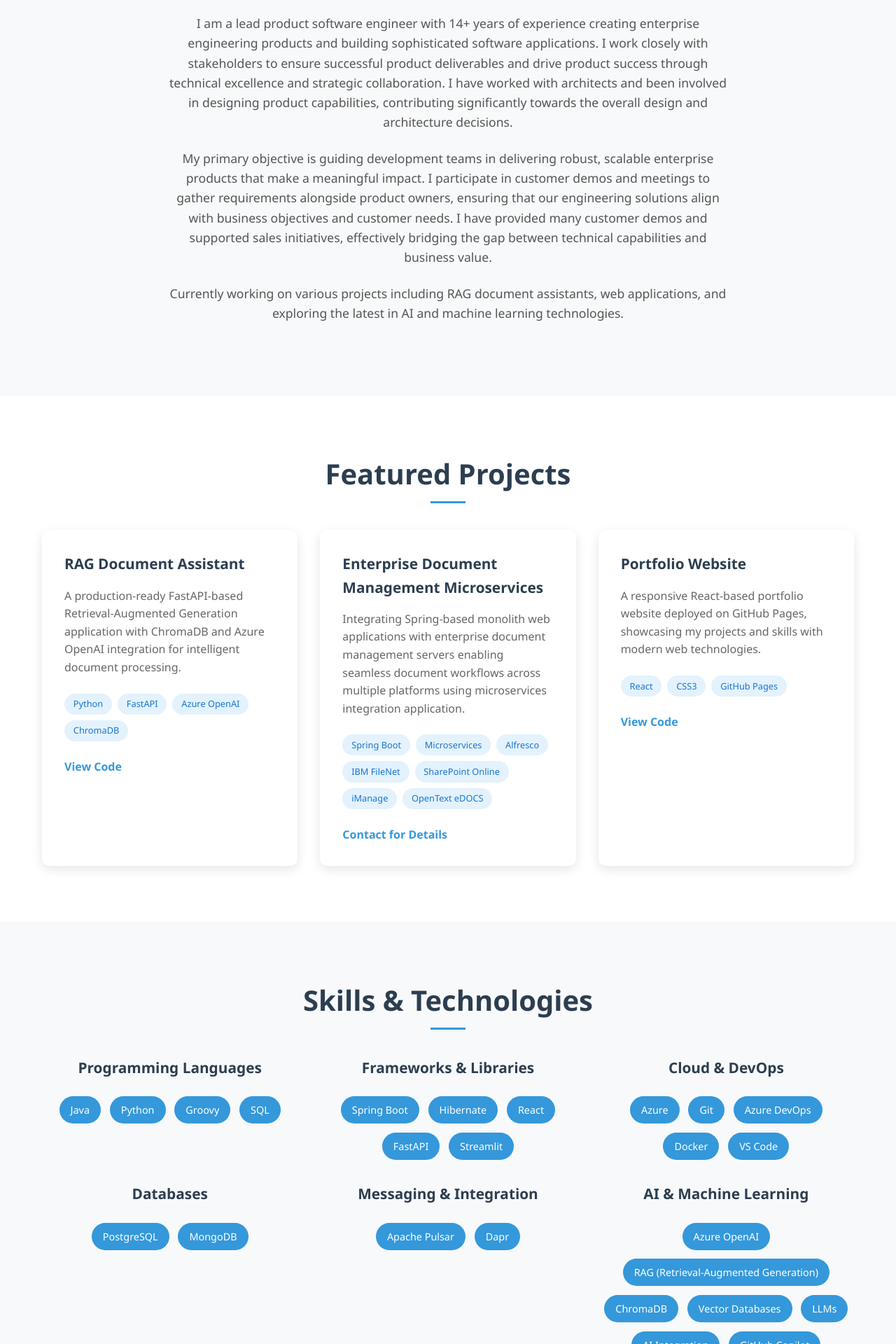
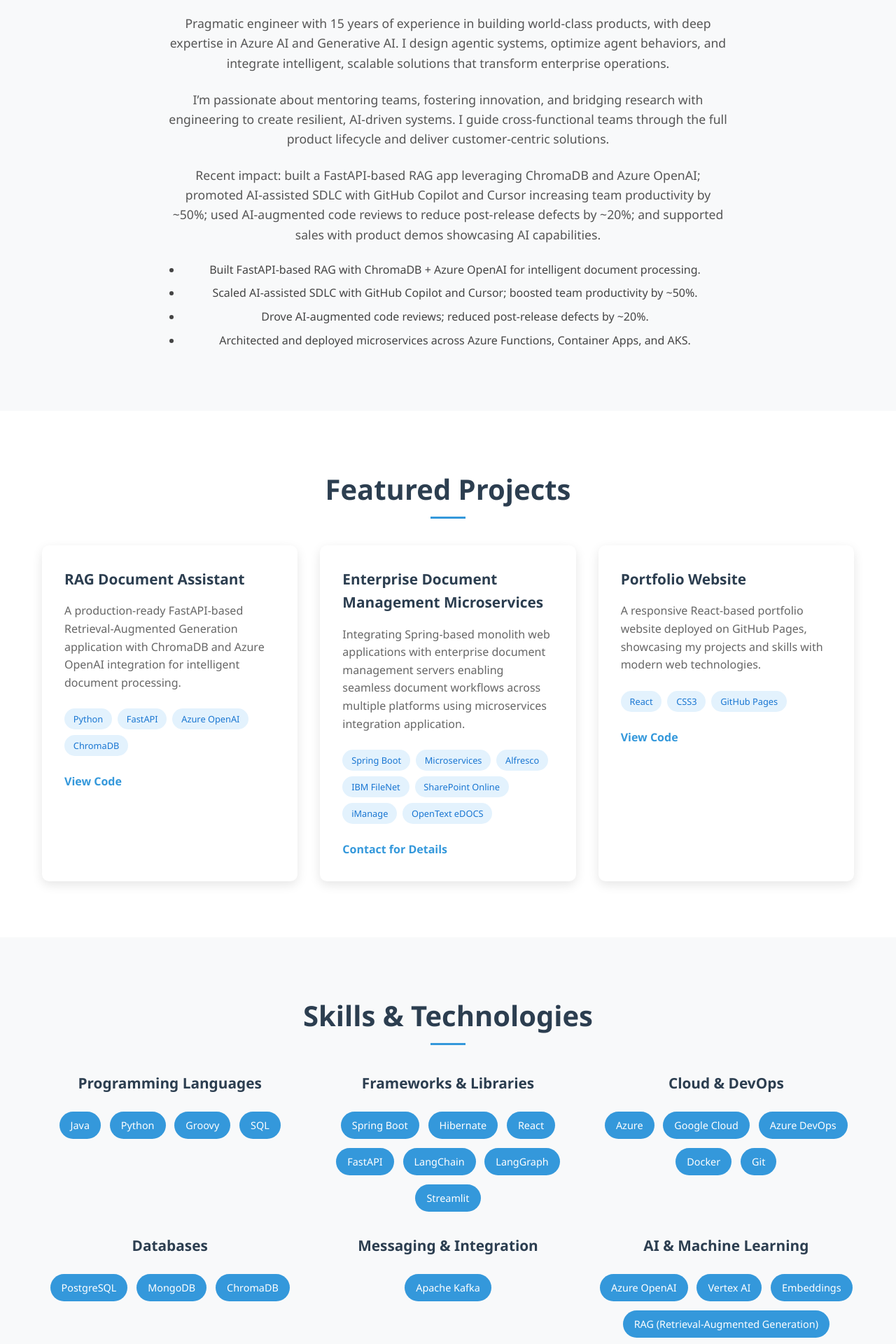
Before and after one commit to divyasivamurugan/divyasivamurugan.github.io, a React (Create React App) app: page / in a window 1280 px wide. Shown: the part 800-2720 px from the top of the page at 70% size. Built offline with nearby package versions, Linux system fonts and the light colour scheme.

Commit message:
Align About with resume highlights; update AI skills (Embeddings, Copilot Studio); adjust hero subtitle

```diff
--- a/src/App.css
+++ b/src/App.css
@@ -334,6 +334,78 @@
   }
 }
 
+/* Resume Section */
+.resume .resume-header {
+  text-align: center;
+  margin-bottom: 2rem;
+}
+
+.resume-name {
+  font-size: 1.8rem;
+  color: #2c3e50;
+  margin-top: 0.5rem;
+}
+
+.resume-meta {
+  color: #555;
+  margin: 0.5rem 0 1rem;
+}
+
+.resume-contacts {
+  display: flex;
+  flex-wrap: wrap;
+  gap: 0.6rem;
+  justify-content: center;
+  color: #666;
+}
+
+.resume-contacts a {
+  color: #3498db;
+  text-decoration: none;
+}
+
+.resume-section {
+  margin: 2rem 0;
+}
+
+.resume-list {
+  margin-left: 1.25rem;
+  color: #444;
+}
+
+.resume-list li {
+  margin: 0.5rem 0;
+}
+
+.bullet-list {
+  margin-left: 1.25rem;
+}
+
+.experience-item {
+  margin-bottom: 1.5rem;
+}
+
+.role-title {
+  font-weight: 700;
+  color: #2c3e50;
+}
+
+.role-meta {
+  color: #777;
+  margin-bottom: 0.5rem;
+}
+
+.resume-list.two-col {
+  columns: 2;
+  column-gap: 2rem;
+}
+
+@media (max-width: 768px) {
+  .resume-list.two-col {
+    columns: 1;
+  }
+}
+
 /* Responsive Design */
 @media (max-width: 768px) {
   .nav-menu {
--- a/src/App.js
+++ b/src/App.js
@@ -20,9 +20,9 @@
       <section id="hero" className="hero">
         <div className="hero-content">
           <h1 className="hero-title">Hello, I'm Divya Sivamurugan</h1>
-          <p className="hero-subtitle">Lead Product Software Engineer & Enterprise Solutions Architect</p>
+          <p className="hero-subtitle">Lead Product Engineer & AI Solutions Architect</p>
           <p className="hero-description">
-            14+ years of experience creating enterprise engineering products. An agentic AI learner and practitioner
+            15 years of experience creating enterprise engineering products. An agentic AI learner and practitioner
             passionate about integrating AI into engineering workflows while guiding teams to deliver scalable solutions.
           </p>
           <div className="hero-buttons">
@@ -38,23 +38,24 @@
           <h2 className="section-title">About Me</h2>
           <div className="about-content">
             <p>
-              I am a lead product software engineer with 14+ years of experience creating enterprise engineering products
-              and building sophisticated software applications. I work closely with stakeholders to ensure successful
-              product deliverables and drive product success through technical excellence and strategic collaboration.
-              I have worked with architects and been involved in designing product capabilities, contributing significantly
-              towards the overall design and architecture decisions.
+              Pragmatic engineer with 15 years of experience in building world‑class products, with deep expertise in Azure AI and Generative AI.
+              I design agentic systems, optimize agent behaviors, and integrate intelligent, scalable solutions that transform enterprise operations.
             </p>
             <p>
-              My primary objective is guiding development teams in delivering robust, scalable enterprise products that make
-              a meaningful impact. I participate in customer demos and meetings to gather requirements alongside product owners,
-              ensuring that our engineering solutions align with business objectives and customer needs. I have provided many
-              customer demos and supported sales initiatives, effectively bridging the gap between technical capabilities and
-              business value.
+              I’m passionate about mentoring teams, fostering innovation, and bridging research with engineering to create resilient, AI‑driven systems.
+              I guide cross‑functional teams through the full product lifecycle and deliver customer‑centric solutions.
             </p>
             <p>
-              Currently working on various projects including RAG document assistants,
-              web applications, and exploring the latest in AI and machine learning technologies.
+              Recent impact: built a FastAPI‑based RAG app leveraging ChromaDB and Azure OpenAI; promoted AI‑assisted SDLC with GitHub Copilot and Cursor
+              increasing team productivity by ~50%; used AI‑augmented code reviews to reduce post‑release defects by ~20%; and supported sales with
+              product demos showcasing AI capabilities.
             </p>
+            <ul className="resume-list">
+              <li>Built FastAPI-based RAG with ChromaDB + Azure OpenAI for intelligent document processing.</li>
+              <li>Scaled AI-assisted SDLC with GitHub Copilot and Cursor; boosted team productivity by ~50%.</li>
+              <li>Drove AI-augmented code reviews; reduced post-release defects by ~20%.</li>
+              <li>Architected and deployed microservices across Azure Functions, Container Apps, and AKS.</li>
+            </ul>
           </div>
         </div>
       </section>
@@ -147,6 +148,8 @@
                 <span className="skill-tag">Hibernate</span>
                 <span className="skill-tag">React</span>
                 <span className="skill-tag">FastAPI</span>
+                <span className="skill-tag">LangChain</span>
+                <span className="skill-tag">LangGraph</span>
                 <span className="skill-tag">Streamlit</span>
               </div>
             </div>
@@ -154,10 +157,10 @@
               <h3>Cloud & DevOps</h3>
               <div className="skill-tags">
                 <span className="skill-tag">Azure</span>
-                <span className="skill-tag">Git</span>
+                <span className="skill-tag">Google Cloud</span>
                 <span className="skill-tag">Azure DevOps</span>
                 <span className="skill-tag">Docker</span>
-                <span className="skill-tag">VS Code</span>
+                <span className="skill-tag">Git</span>
               </div>
             </div>
             <div className="skill-category">
@@ -165,25 +168,29 @@
               <div className="skill-tags">
                 <span className="skill-tag">PostgreSQL</span>
                 <span className="skill-tag">MongoDB</span>
+                <span className="skill-tag">ChromaDB</span>
               </div>
             </div>
             <div className="skill-category">
               <h3>Messaging & Integration</h3>
               <div className="skill-tags">
-                <span className="skill-tag">Apache Pulsar</span>
-                <span className="skill-tag">Dapr</span>
+                <span className="skill-tag">Apache Kafka</span>
               </div>
             </div>
             <div className="skill-category">
               <h3>AI & Machine Learning</h3>
               <div className="skill-tags">
                 <span className="skill-tag">Azure OpenAI</span>
+                <span className="skill-tag">Vertex AI</span>
+                <span className="skill-tag">Embeddings</span>
                 <span className="skill-tag">RAG (Retrieval-Augmented Generation)</span>
                 <span className="skill-tag">ChromaDB</span>
                 <span className="skill-tag">Vector Databases</span>
                 <span className="skill-tag">LLMs</span>
                 <span className="skill-tag">AI Integration</span>
                 <span className="skill-tag">GitHub Copilot</span>
+                <span className="skill-tag">MCP</span>
+                <span className="skill-tag">Copilot Studio</span>
               </div>
             </div>
             <div className="skill-category">
@@ -216,6 +223,8 @@
               <a href="mailto:divvy13@gmail.com" className="contact-link">
                 Email
               </a>
+              <a href="tel:+918939914744" className="contact-link">Phone</a>
+              <span className="contact-link" aria-hidden>Chennai</span>
             </div>
           </div>
         </div>
```
